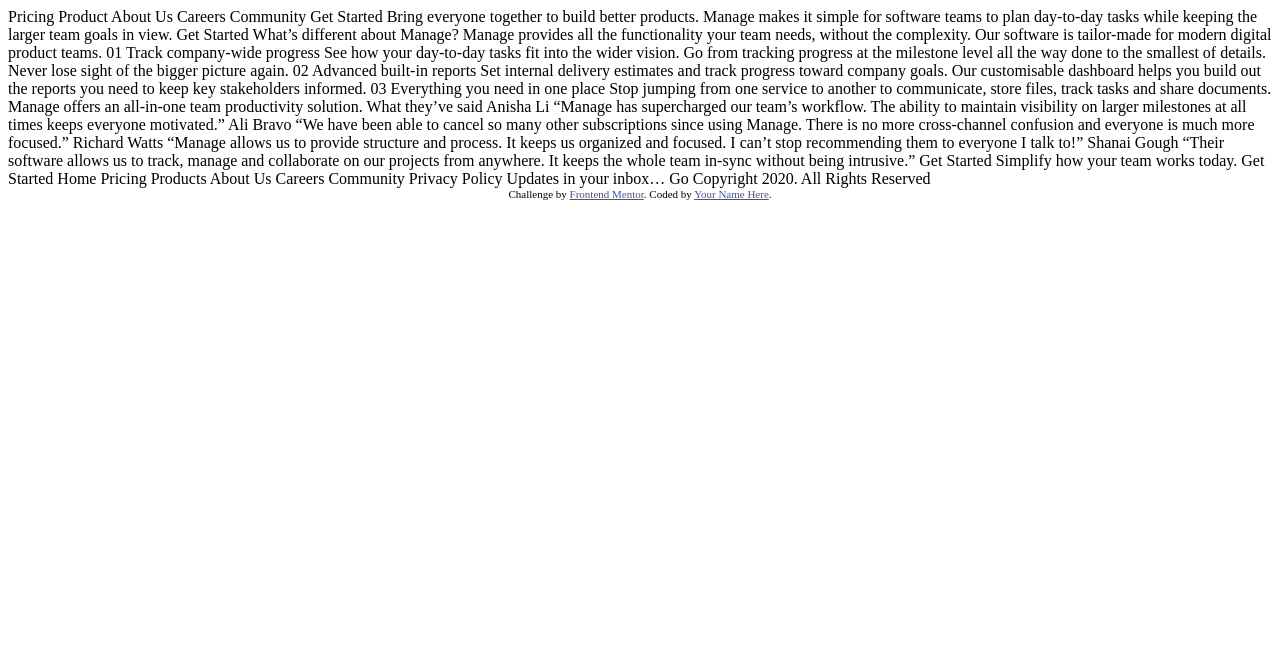
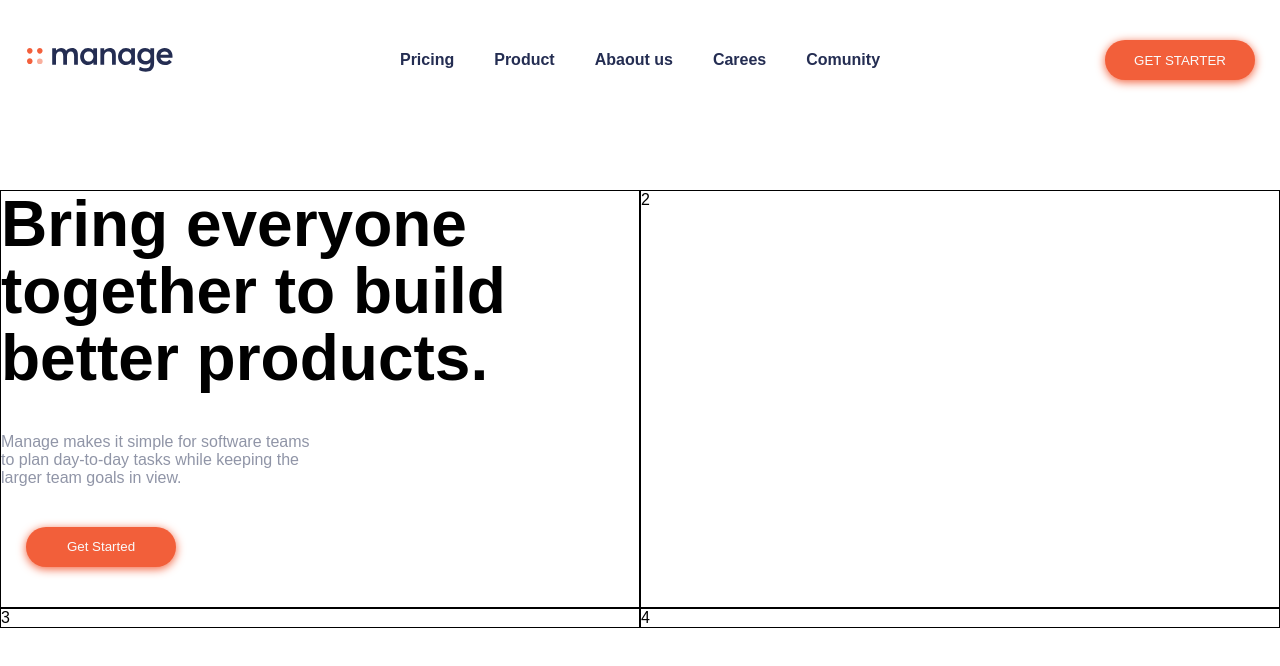
Before and after one commit to CRISTIAN-VR/Landind-reto-1, a plain HTML site: page index.html in a window 1280 px wide. Drawn offline with Linux system fonts and the light colour scheme; a web font is replaced by a local one.

Commit message:
agregando 1ra seccion

```diff
--- /dev/null
+++ b/css/estilos.css
@@ -0,0 +1,124 @@
+
+@import url("https://fonts.googleapis.com/css2?family=Be+Vietnam:wght@400;500;700&display=swap");
+*{
+margin:0;
+box-sizing:border-box;
+padding:0;
+}
+:root {
+    --vietnam: "Be Vietnam", sans-serif;
+    --ancho: 1440px;
+    --color-naranja: hsl(12,88%,59%);
+    --azul-oscuro: hsl(228, 39%, 23%);
+    --plomo-claro: hsl(0, 0%, 98%);
+    --color-azul-claro: hsl(227, 12%, 61%);
+
+}
+body {
+
+    font-family: var(--vietnam);
+}
+
+.btn__started {
+    width: 200px;
+    display: flex;
+    justify-content: center;
+    align-items: center;
+}
+.btn__started-left {
+    justify-content: flex-start;
+}
+
+.btn__started > button {
+    border: none;
+    outline: none;
+    background-color: var(--color-naranja);
+    color: var(--plomo-claro);
+    width: 150px;
+    height: 40px;
+    border-radius: 30px;
+    box-shadow: var(--color-naranja) 0px 2px 10px;
+
+}
+
+/*------HEADER-----*/
+.header {
+    max-width: var(--ancho);
+    display: flex;
+    margin: 0 auto;
+    height: 60px;
+    margin-top: 30px;
+
+}
+
+.header__lista {
+    list-style: none;
+    display: flex;
+    flex: 1;
+    justify-content: center;
+    align-items: center;
+
+}
+.header__item {
+    margin: 0 20px;
+
+}
+
+.header__link {
+    text-decoration: none;
+    color: var(--azul-oscuro);
+    font-weight: 700;
+}
+.header__logo {
+    width: 200px;
+    display: flex;
+    justify-content: center;
+    align-items: center;
+}
+.header__nav {
+    flex: 1;
+    display: flex;
+}
+
+
+/*------HEADER-------*/
+
+
+
+
+
+/*------MAIN-------*/
+
+main {
+    max-width: var(--ancho);
+    display: flex;
+    margin: 100px auto 0 auto;
+    flex-wrap: wrap;
+
+}
+main section {
+    width: 50%;
+    border: 1px solid black;
+
+}
+
+.seccion1 {
+    display: flex;
+    flex-direction: column;
+}
+
+.seccion1 > * {
+    margin-bottom: 40px;
+  }
+
+.seccion1__titulo {
+    color: var(--color-azul-oscuro);
+    font-size: 4rem;
+    line-height: 4.2rem;
+}
+.seccion1__parrafo {
+    color: var(--color-azul-claro);
+    width: 50%;
+}
+
+/*------MAIN-------*/
--- a/index.html
+++ b/index.html
@@ -1,101 +1,62 @@
 <!DOCTYPE html>
 <html lang="en">
 <head>
-  <meta charset="UTF-8">
-  <meta name="viewport" content="width=device-width, initial-scale=1.0"> <!-- displays site properly based on user's device -->
-
-  <link rel="icon" type="image/png" sizes="32x32" href="./images/favicon-32x32.png">
-
-  <title>Frontend Mentor | Manage landing page</title>
-
-  <!-- Feel free to remove these styles or customise in your own stylesheet 👍 -->
-  <style>
-    .attribution { font-size: 11px; text-align: center; }
-    .attribution a { color: hsl(228, 45%, 44%); }
-  </style>
+    <meta charset="UTF-8">
+    <meta name="viewport" content="width=device-width, initial-scale=1.0">
+    <link rel="stylesheet" href="./css/estilos.css" />
+    <title>Document</title>
 </head>
 <body>
+<header class="header">
+    <div class="header__logo">
+        <img src="./images/logo.svg" alt ="logo"/>
+    </div>
+    <nav class="header__nav">
 
-  Pricing
-  Product
-  About Us
-  Careers
-  Community
+    <ul class="header__lista">
+        <li class="header__item">
+            <a href="#" class="header__link">Pricing</a></li>
+        <li class="header__item">
+            <a href="#" class="header__link">Product</a></li>
+        <li class="header__item">
+            <a href="#" class="header__link">Abaout us</a></li>
+        <li class="header__item">
+            <a href="#" class="header__link">Carees</a></li>
+        <li class="header__item">
+            <a href="#" class="header__link">Comunity</a></li>
+    </ul>
 
-  Get Started
-
-  Bring everyone together to build better products.
-
-  Manage makes it simple for software teams to plan day-to-day
-  tasks while keeping the larger team goals in view.
-
-  Get Started
-
-  What’s different about Manage?
-
-  Manage provides all the functionality your team needs, without
-  the complexity. Our software is tailor-made for modern digital
-  product teams.
-
-  01
-  Track company-wide progress
-  See how your day-to-day tasks fit into the wider vision. Go from
-  tracking progress at the milestone level all the way done to the
-  smallest of details. Never lose sight of the bigger picture again.
-
-  02
-  Advanced built-in reports
-  Set internal delivery estimates and track progress toward company
-  goals. Our customisable dashboard helps you build out the reports
-  you need to keep key stakeholders informed.
-
-  03
-  Everything you need in one place
-  Stop jumping from one service to another to communicate, store files,
-  track tasks and share documents. Manage offers an all-in-one team
-  productivity solution.
-
-  What they’ve said
-
-  Anisha Li
-  “Manage has supercharged our team’s workflow. The ability to maintain
-  visibility on larger milestones at all times keeps everyone motivated.”
-
-  Ali Bravo
-  “We have been able to cancel so many other subscriptions since using
-  Manage. There is no more cross-channel confusion and everyone is much
-  more focused.”
-
-  Richard Watts
-  “Manage allows us to provide structure and process. It keeps us organized
-  and focused. I can’t stop recommending them to everyone I talk to!”
-
-  Shanai Gough
-  “Their software allows us to track, manage and collaborate on our projects
-  from anywhere. It keeps the whole team in-sync without being intrusive.”
-
-  Get Started
-
-  Simplify how your team works today.
-  Get Started
-
-  Home
-  Pricing
-  Products
-  About Us
-  Careers
-  Community
-  Privacy Policy
-
-  Updates in your inbox…
-  Go
-
-  Copyright 2020. All Rights Reserved
+    </nav>
+    <DIV class="header__btn btn__started">
+        <button >GET STARTER</button>
+    </DIV>
 
 
-  <div class="attribution">
-    Challenge by <a href="https://www.frontendmentor.io?ref=challenge" target="_blank">Frontend Mentor</a>.
-    Coded by <a href="#">Your Name Here</a>.
-  </div>
+
+
+</header>
+<main>
+   <section class="seccion1">
+       <h1 class="seccion1__titulo">
+        Bring everyone together to build better products.
+        </h1>
+        <p class="seccion1__parrafo">
+            Manage makes it simple for software teams to plan day-to-day tasks
+            while keeping the larger team goals in view.
+        </p>
+
+       <div class="btn__started btn__satarted-left">
+           <button>Get Started</button>
+       </div>
+
+
+   </section>
+   <section class="seccion2">2</section>
+   <section class="seccion3">3</section>
+   <section class="seccion4">4</section>
+
+</main>
+
+
 </body>
 </html>
```
Also changed, not shown: index_tmp.html (added, +101 -0 lines).
